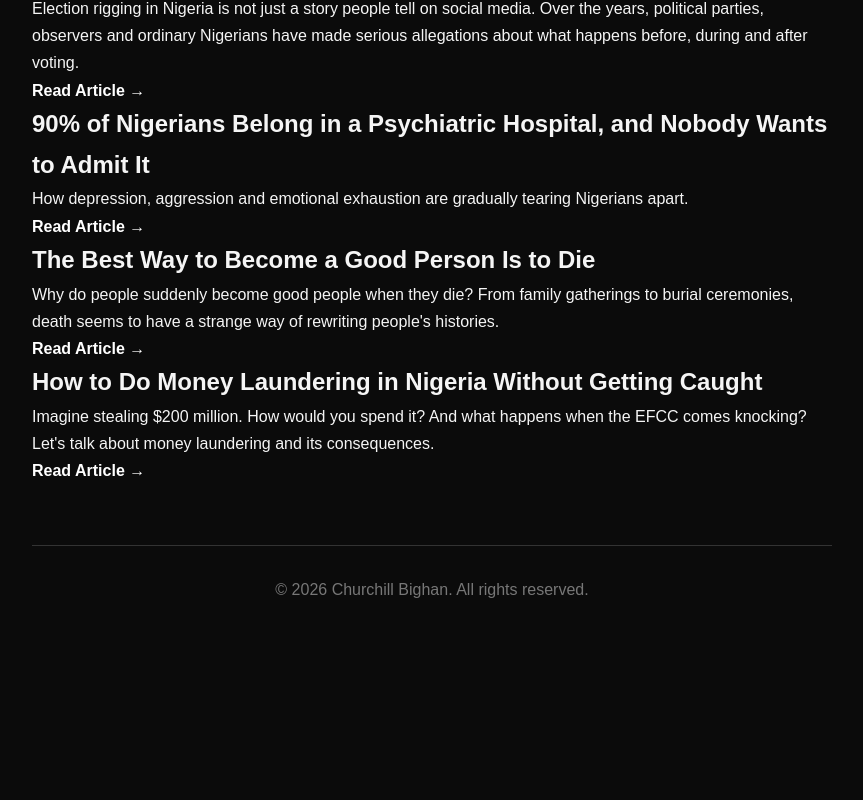
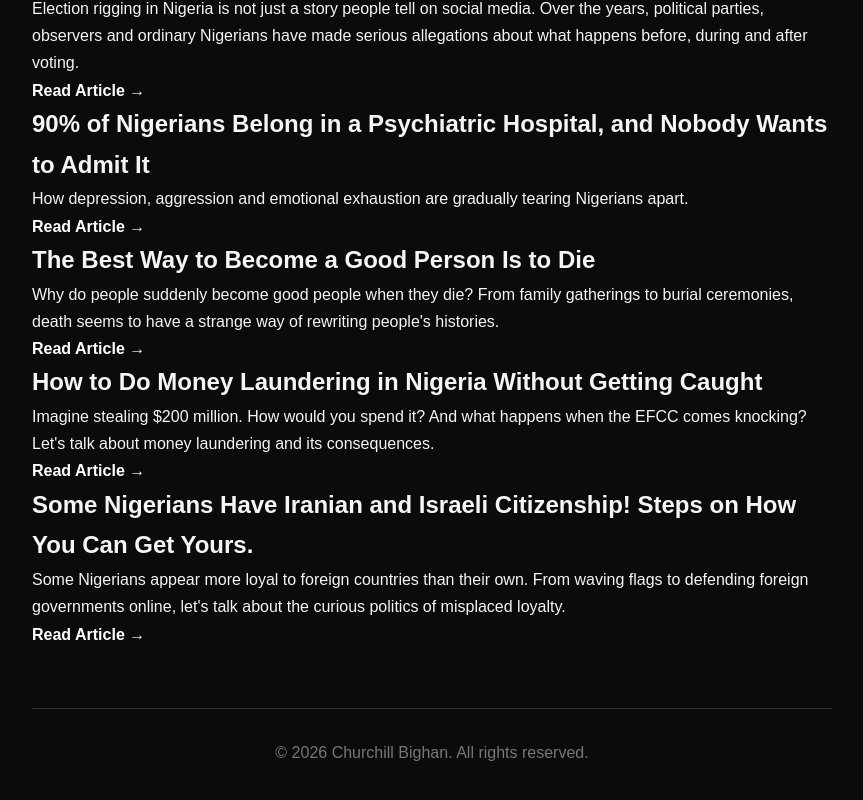
Before and after one commit to churchillbighan/churchillbighan.github.io, a plain HTML site: page blog/index.html in a window 1280 px wide. Shown: the part 1018-1818 px from the top of the page, without its empty margins (208-1071 px from the left). Before the commit the page ends 1681 px from the top, so only its background shows below. Drawn offline with Linux system fonts and the light colour scheme.

Commit message:
Update index.html

```diff
--- a/blog/index.html
+++ b/blog/index.html
@@ -227,6 +227,17 @@
         Read Article →
     </a>
 </article>
+<article>
+    <h2>Some Nigerians Have Iranian and Israeli Citizenship! Steps on How You Can Get Yours.</h2>
+
+    <p>
+        Some Nigerians appear more loyal to foreign countries than their own. From waving flags to defending foreign governments online, let's talk about the curious politics of misplaced loyalty.
+    </p>
+
+    <a class="read" href="articles/iranian-israeli-citizenship.html">
+        Read Article →
+    </a>
+</article>
     <footer>
       © 2026 Churchill Bighan. All rights reserved.
     </footer>
```
